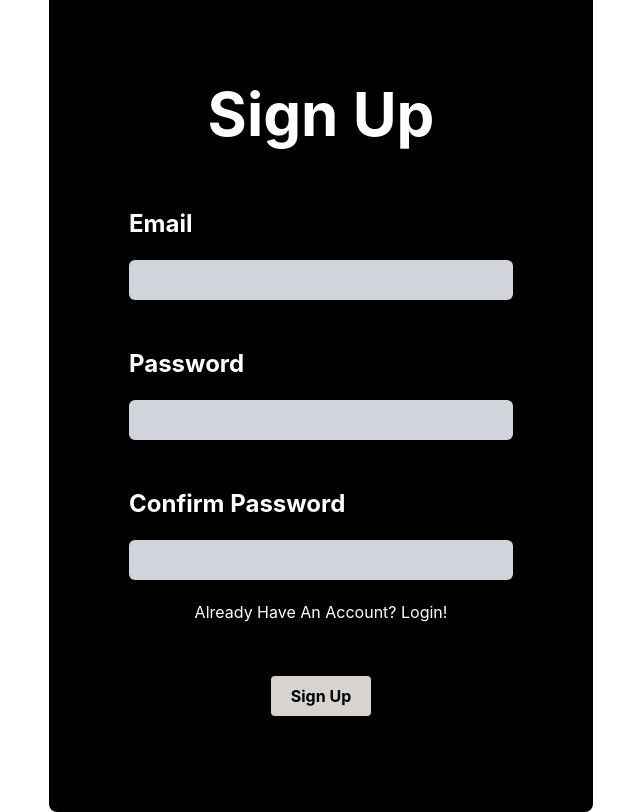
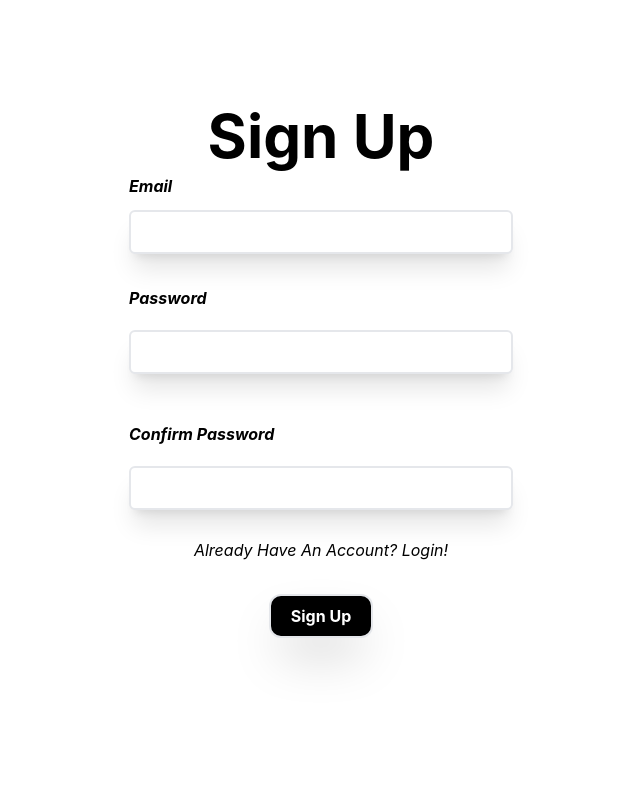
Before and after one commit to tsrsmict/autohacks_tsrs_submission, a React (Create React App) app in the folder frontend-ext/: page /signup in a window 1280 px wide. Shown: the whole page, without its empty margins (319-959 px from the left). Built offline with nearby package versions, Linux system fonts and the light colour scheme.

Commit message:
frontend-done

```diff
--- a/frontend-ext/package.json
+++ b/frontend-ext/package.json
@@ -6,6 +6,7 @@
     "@testing-library/jest-dom": "^5.16.5",
     "@testing-library/react": "^13.4.0",
     "@testing-library/user-event": "^13.5.0",
+    "axios": "^1.2.3",
     "gmail-js": "^1.1.6",
     "react": "^18.2.0",
     "react-dom": "^18.2.0",
--- a/frontend-ext/src/App.js
+++ b/frontend-ext/src/App.js
@@ -5,6 +5,7 @@ import Signup from './Components/Signup';
 import { BrowserRouter, Route, Link, Routes } from "react-router-dom"
 import Question from './Components/Question';
 import Summary from './Components/Summary';
+import EmailInput from './Components/EmailInput';
 
 function App() {
   return (
@@ -16,6 +17,7 @@ function App() {
          <Route path='/signup' element={<Signup />} />
          <Route path='/question' element={<Question />} />
          <Route path='/summary' element={<Summary />} />
+         <Route path='/email' element={<EmailInput />}></Route>
         </Routes>
       </BrowserRouter>
       </div>
--- /dev/null
+++ b/frontend-ext/src/Components/EmailInput.js
@@ -0,0 +1,29 @@
+import React from 'react'
+
+function EmailInput() {
+    return (
+        <div className=" flex h-screen justify-center items-center">
+          <div className='m-20'>
+            <div className="  flex-col justify-center items-center bg-white px-20 pt-8 pb-24 rounded-lg">
+              <div>
+              <form className=' w-96'>
+                <div className="flex flex-col">
+                  <label className='text-md italic font-bold' htmlFor="email">Please enter the content of your email</label>
+                  <textarea rows={10} cols={50} className='border border-2 h-50 shadow-xl bg-white text-black rounded-md p-2 mt-3'  type={'text'} />
+                </div>
+
+              </form>
+              </div>
+
+            <div className='items-center text-center'>
+            <a href='/question'><button  className="mx-auto mt-2 border border-2 bg-black hover:bg-white text-white hover:text-black  bottom-20 hover:bg-white  font-bold py-2 px-5 mt-8 rounded-xl shadow-2xl">Next</button></a>
+          </div>
+        </div>
+      </div>
+
+
+      </div>
+      )
+}
+
+export default EmailInput
--- a/frontend-ext/src/Components/Login.js
+++ b/frontend-ext/src/Components/Login.js
@@ -19,22 +19,22 @@ function Login() {
   return (
     <div className=" flex h-screen justify-center items-center">
         <div>
-        <div className="flex-col justify-center items-center bg-black px-20 pt-8 pb-24 rounded-lg text-white">
+        <div className="flex-col justify-center items-center  px-20 pt-8 pb-24 rounded-lg text-black">
           <h2 className='font-bold text-6xl m-16 text-center'>
             Login
           </h2>
-          <form className='text-white w-96'>
+          <form className=' w-96'>
             <div className="flex flex-col">
-              <label className='text-2xl font-bold' htmlFor="email">Email</label>
-              <input className='bg-gray-300 rounded-md p-2 mt-5' name='email' id='email' value={email} type={'text'} onChange={(e) => setEmail(e.target.value)}/>
+              <label className='text-md italic font-bold' htmlFor="email">Email</label>
+              <input className='bg-white shadow-xl text-black border border-2 rounded-md p-2 mt-5' name='email' id='email' value={email} type={'text'} onChange={(e) => setEmail(e.target.value)}/>
               </div>
               <div className="flex flex-col mt-12">
-              <label className='text-2xl font-bold' htmlFor="pwd">Password</label>
-              <input className='bg-gray-300 rounded-md p-2 mt-5' name="pwd" value={pwd} type={'password'} onChange={(e)=> setPwd(e.target.value)}/>
+              <label className='text-md italic font-bold' htmlFor="pwd">Password</label>
+              <input className='bg-white border-2 shadow-xl rounded-md p-2 mt-5' name="pwd" value={pwd} type={'password'} onChange={(e)=> setPwd(e.target.value)}/>
               </div>
           </form>
 
-        <h1 className='text-center p-5'>Don't have an account? <a href='/signup'>Sign Up!</a></h1>
+        <a href='/signup'><h1 className=' hover:underline text-center italic mt-7'>Don't have an account? <a href='/signup'>Sign Up!</a></h1></a>
         <div className='items-center text-center'>
         <button onClick={(e) => handleSubmit(e)} className="mx-auto mt-2 bg-stone-300 hover:shadow-stone-400 bottom-20 hover:bg-white text-black font-bold py-2 px-5 mt-8 rounded">Login</button>
   </div>
--- a/frontend-ext/src/Components/Signup.js
+++ b/frontend-ext/src/Components/Signup.js
@@ -20,31 +20,32 @@ function Signup() {
   }
   return (
     <div className=" flex h-screen justify-center items-center">
-        <div>
-        <div className="flex-col justify-center items-center bg-black px-20 pt-8 pb-24 rounded-lg text-white">
-          <h2 className='font-bold text-6xl m-16 text-center'>
+      <div className='m-30'>
+        <div className="  flex-col justify-center items-center bg-white px-20 pt-8 pb-24 rounded-lg">
+          <h2 className='font-bold text-6xl m-2 text-center'>
             Sign Up
           </h2>
-          <form className='text-white w-96'>
+          <div>
+          <form className=' w-96'>
             <div className="flex flex-col">
-              <label className='text-2xl font-bold' htmlFor="email">Email</label>
-              <input className='bg-gray-300 rounded-md p-2 mt-5' name='email' id='email' value={email} type={'text'} onChange={(e) => setEmail(e.target.value)}/>
-              </div>
-              <div className="flex flex-col mt-12">
-              <label className='text-2xl font-bold' htmlFor="pwd">Password</label>
-              <input className='bg-gray-300 rounded-md p-2 mt-5' name="pwd" value={pwd} type={'password'} onChange={(e)=> setPwd(e.target.value)}/>
-              </div>
-              <div className="flex flex-col mt-12">
-              <label className='text-2xl font-bold' htmlFor="pwd">Confirm Password</label>
-              <input className='bg-gray-300 rounded-md p-2 mt-5' name="pwd" value={confirm} type={'password'} onChange={(e)=> setConfirm(e.target.value)}/>
-              </div>
+              <label className='text-md italic font-bold' htmlFor="email">Email</label>
+              <input className='border border-2 border black shadow-xl bg-white text-black rounded-md p-2 mt-3' name='email' id='email' value={email} type={'text'} onChange={(e) => setEmail(e.target.value)}/>
+            </div>
+            <div className="flex flex-col mt-8">
+              <label className='text-md italic font-bold' htmlFor="pwd">Password</label>
+              <input className='bg-white border border-2 shadow-xl text-black rounded-md p-2 mt-5' name="pwd" value={pwd} type={'password'} onChange={(e)=> setPwd(e.target.value)}/>
+            </div>
+            <div className="flex flex-col mt-12">
+              <label className='text-md italic italic font-bold' htmlFor="pwd">Confirm Password</label>
+              <input className='bg-white border border-2 shadow-xl text-black rounded-md p-2 mt-5' name="pwd" value={confirm} type={'password'} onChange={(e)=> setConfirm(e.target.value)}/>
+            </div>
           </form>
-
-        <h1 className='text-center p-5'>Already Have An Account? <a href='/login'>Login!</a></h1>
+          </div>
+        <a className='hover:underline italic' href='/login'><h1 className=' text-center mt-7'>Already Have An Account? Login!</h1></a>
         <div className='items-center text-center'>
-        <button onClick={(e) => handleSubmit(e)} className="mx-auto mt-2 bg-stone-300 hover:shadow-stone-400 bottom-20 hover:bg-white text-black font-bold py-2 px-5 mt-8 rounded">Sign Up</button>
-  </div>
-  </div>
+        <button onClick={(e) => handleSubmit(e)} className="mx-auto mt-2 border border-2 bg-black hover:bg-white text-white hover:text-black  bottom-20 hover:bg-white  font-bold py-2 px-5 mt-8 rounded-xl shadow-2xl">Sign Up</button>
+      </div>
+    </div>
   </div>
 
 
```
Also changed, not shown: 1 other file (tests, documents, lock files or other folders).
